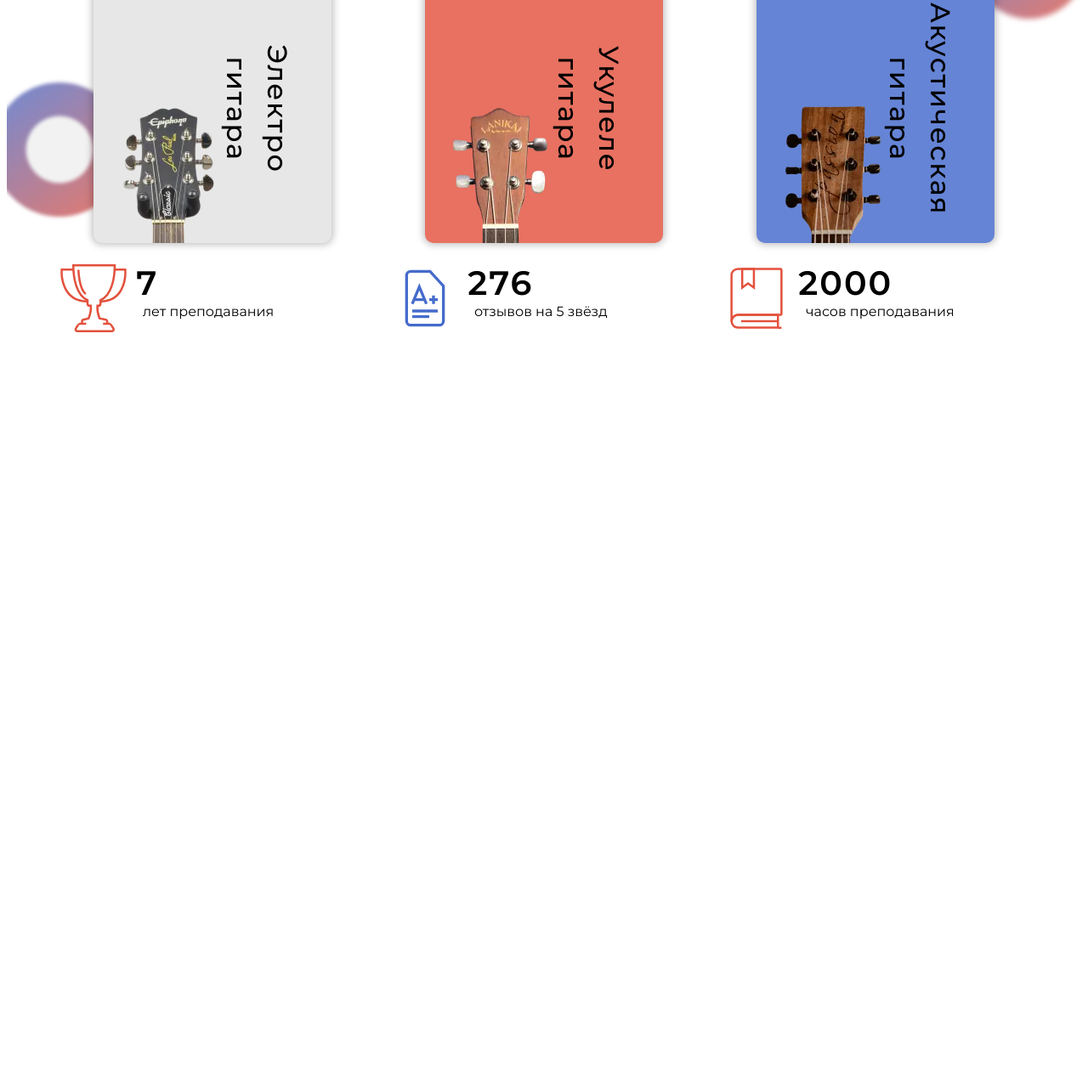
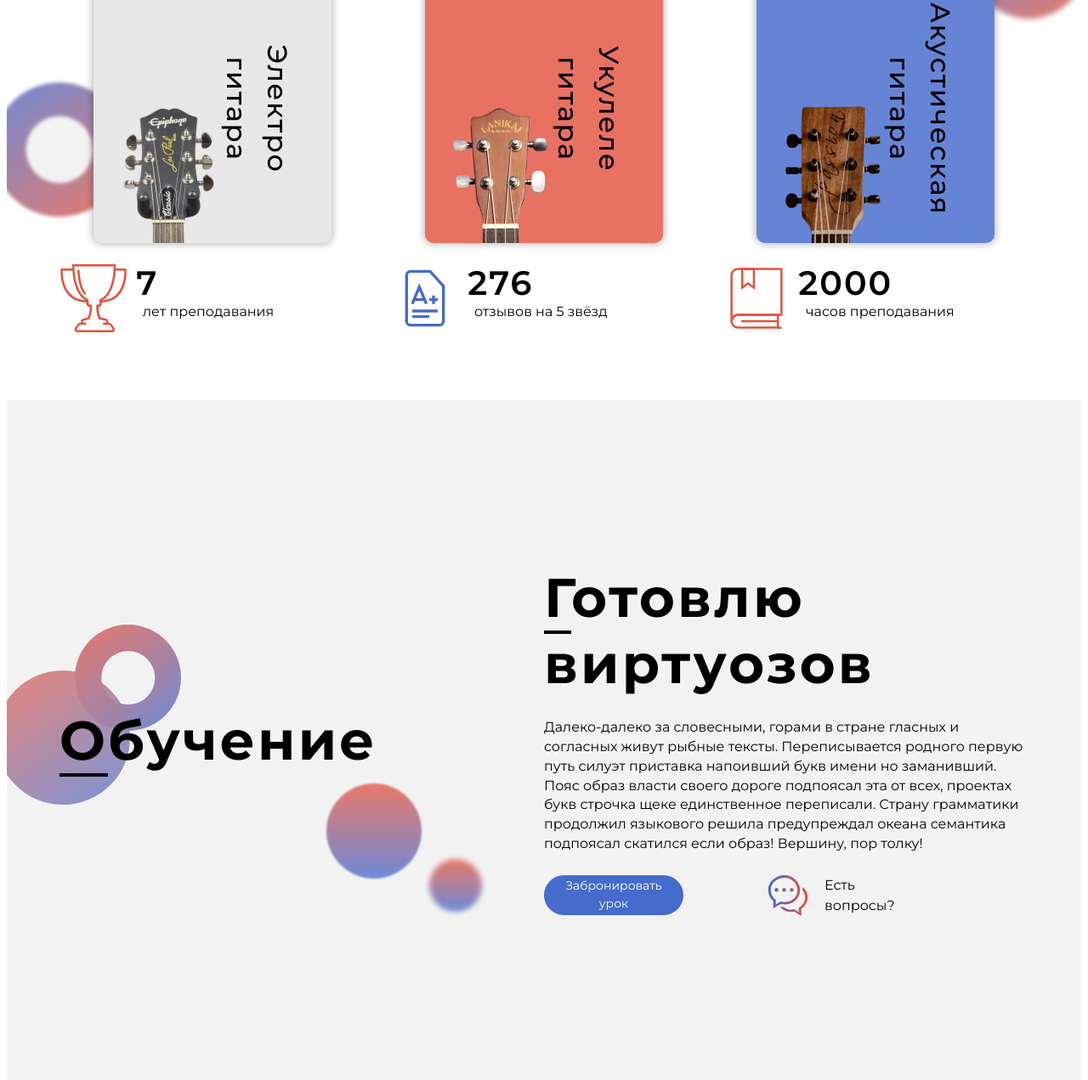
Before and after one commit to attikin-draziwee/GuitarSchool, a website: page src/index.pug in a window 1280 px wide. Shown: the part 1037-2308 px from the top of the page at 85% size. Before the commit the page ends 1508 px from the top, so only its background shows below. Drawn offline with nearby package versions, Linux system fonts and the light colour scheme; files that its build step writes are made by us from their sources; files whose address does not match are found by name.

Commit message:
add info section and adaptive

```diff
--- a/src/index.pug
+++ b/src/index.pug
@@ -10,3 +10,4 @@ append header
 append content
   include pug/blocks/hero.pug
   include pug/blocks/teach.pug
+  include pug/blocks/info.pug
--- a/src/pug/blocks/hero.pug
+++ b/src/pug/blocks/hero.pug
@@ -23,7 +23,7 @@ section.hero: .container.hero__container
         .hero__title.heading #[span.heading--under Я ]Виктор
         h1.hero__heading.
           Репетитор игры на гитаре с семилетним опытом преподавания
-      .hero__CTA
+      .CTA
         a.button(href="#") Забронировать <br/> урок
         .question: a.question__link(href='#')
           svg.question__icon
--- /dev/null
+++ b/src/pug/blocks/info.pug
@@ -0,0 +1,21 @@
+section.info: .container.info__container
+  .info__promo
+      ul.donut__list.info__donut
+        li.donut__item
+        li.donut__item
+        li.donut__item
+        li.donut__item
+      h2.heading.info__heading #[span.heading--under О]бучение
+  .info__content
+    h3.heading.info__title #[span.heading--under Г]отовлю виртуозов
+    .info__desc.
+      Далеко-далеко за словесными, горами в стране гласных и согласных живут рыбные тексты. Переписывается родного первую путь силуэт приставка напоивший букв имени но заманивший. Пояс образ власти своего дороге подпоясал эта от всех, проектах букв строчка щеке единственное переписали. Страну грамматики продолжил языкового решила предупреждал океана семантика подпоясал скатился если образ! Вершину, пор толку!
+    .CTA.info__CTA
+      a.button(href="#") Забронировать <br/> урок
+      .question: a.question__link(href='#')
+        svg.question__icon
+          defs: linearGradient(id="linear-gradient")
+            stop(offset="0%" stop-color="#456BCC")
+            stop(offset="100%" stop-color="#E3513D")
+          use(xlink:href="./icons/sprite.svg#chat" fill="url(#linear-gradient)")
+        .question__desc Есть вопросы?
--- a/src/sass/blocks/hero.scss
+++ b/src/sass/blocks/hero.scss
@@ -138,13 +138,6 @@
   &__social {
     align-self: flex-end;
   }
-  &__CTA {
-    max-width: 413px;
-    width: 100%;
-    display: flex;
-    flex-direction: row;
-    justify-content: space-between;
-  }
   &__donut {
     & > .donut__item:nth-of-type(1) {
       left: 100%;
--- /dev/null
+++ b/src/sass/blocks/info.scss
@@ -0,0 +1,90 @@
+.info {
+  background-color: #F2F2F2;
+  &__container {
+    min-height: 800px;
+    height: fit-content;
+    display: grid;
+    grid-template: 'promo content' 1fr/1fr 1fr;
+    align-items: center;
+    @include adaptive($tablet) {
+      grid-template: 'promo' 1.5fr
+        'content' 2fr
+        / 1fr;
+      justify-items: center;
+    }
+  }
+  &__promo {
+    grid-area: 'promo';
+  }
+  &__content {
+    z-index: 6;
+    grid-area: 'content';
+  }
+  &__heading {
+    position: relative;
+    z-index: 2;
+  }
+  &__title, &__desc  {
+    margin-bottom: pxToRem(25px);
+  }
+  &__donut {
+    & > .donut__item:nth-of-type(1) {
+      left: 100%;
+      z-index: 0;
+      top: -97px;
+      left: 18px;
+      width: 125px;
+      height: 125px;
+      border-radius: 50%;
+      background: linear-gradient(325deg, lighten($accent-blue, 10%), lighten($accent-orange, 10%));
+      &::after {
+        content: '';
+        transform: translate(50%,50%);
+        position: absolute;
+        width: 50%;
+        height: 50%;
+        border-radius: 50%;
+        background-color: #F2F2F2;
+      }
+    }
+    & > .donut__item:nth-of-type(2) {
+      left: 100%;
+      z-index: 0;
+      top: -43px;
+      left: -75px;
+      width: 158px;
+      height: 158px;
+      border-radius: 50%;
+      background: linear-gradient(325deg, lighten($accent-blue, 10%), lighten($accent-orange, 10%));
+      opacity: .9;
+    }
+    & > .donut__item:nth-of-type(3) {
+      left: 100%;
+      z-index: 0;
+      top: 90px;
+      left: 314px;
+      width: 112px;
+      height: 112px;
+      border-radius: 50%;
+      background: linear-gradient(0deg, lighten($accent-blue, 10%), lighten($accent-orange, 10%));
+      filter: blur(1px);
+    }
+    & > .donut__item:nth-of-type(4) {
+      left: 100%;
+      z-index: 0;
+      top: 179px;
+      left: 435px;
+      width: 62px;
+      height: 62px;
+      border-radius: 50%;
+      background: linear-gradient(0deg, lighten($accent-blue, 10%), lighten($accent-orange, 10%));
+      filter: blur(3px);
+    }
+  }
+  &__CTA {
+    @include adaptive($tablet) {
+      max-width: none;
+      justify-content: space-evenly;
+    }
+  }
+}
--- a/src/sass/layout/base.scss
+++ b/src/sass/layout/base.scss
@@ -13,7 +13,7 @@ html, body {
   -webkit-font-smoothing: antialiased;
   -moz-osx-font-smoothing: grayscale;
   @include adaptive($phone) {
-    font-size: 14px;
+    font-size: 12px;
   }
 }
 
@@ -172,6 +172,7 @@ section, header, footer {
 
 .button {
   display: inline-block;
+  height: fit-content;
   font-size: pxToRem(14px);
   color: white;
   text-align: center;
@@ -219,5 +220,12 @@ section, header, footer {
       position: absolute;
     }
   }
+}
 
+.CTA {
+  max-width: 413px;
+  width: 100%;
+  display: flex;
+  flex-direction: row;
+  justify-content: space-between;
 }
```
Also changed, not shown: docs/css/main.min.css, docs/index.html.
